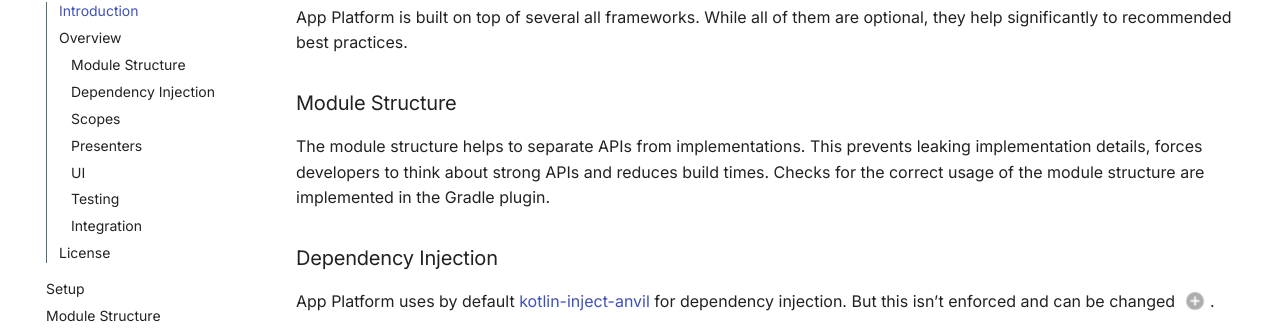
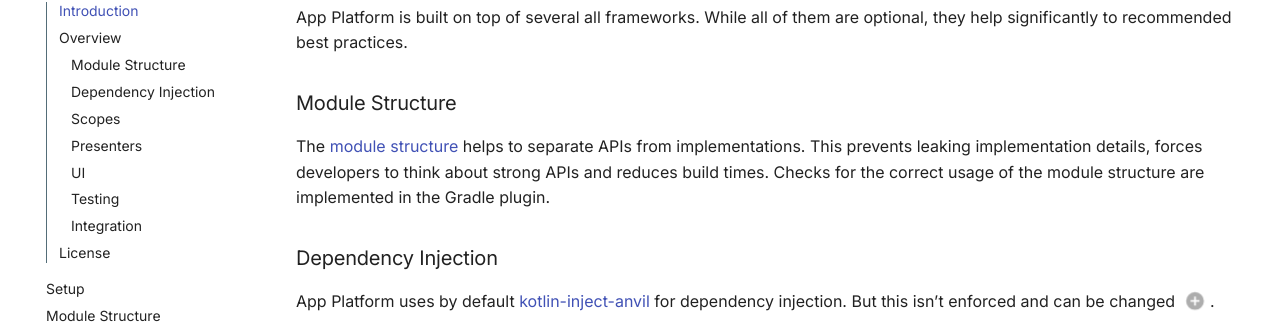
Before and after one commit to amzn/app-platform, an MkDocs documentation site: the page built from docs/index.md, in a window 1280 px wide and 900 px high, scrolled down 1118 px. Shown: the part 124-454 px from the top of the window. Built offline with MkDocs 1.6.1 and Material for MkDocs 9.7.7, drawn with Linux system fonts in a browser that asks for light colours; comment, search, counter and statistics services are not loaded; some of the changed lines change nothing that is shown.

Commit message:
More documentation updates.

```diff
--- a/docs/index.md
+++ b/docs/index.md
@@ -32,8 +32,8 @@ to recommended best practices.
 
 ### Module Structure
 
-The module structure helps to separate APIs from implementations. This prevents leaking implementation
-details, forces developers to think about strong APIs and reduces build times. Checks for the correct
+The [module structure](module-structure.md) helps to separate APIs from implementations. This prevents leaking
+implementation details, forces developers to think about strong APIs and reduces build times. Checks for the correct
 usage of the module structure are implemented in the Gradle plugin.
 
 ### Dependency Injection
```
